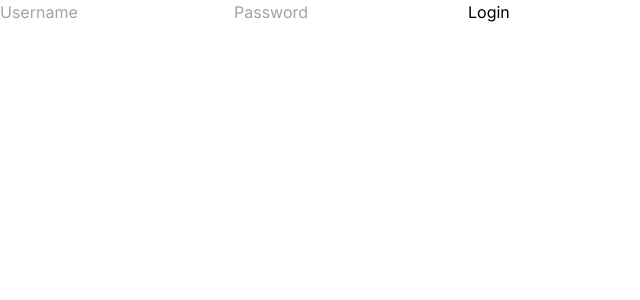
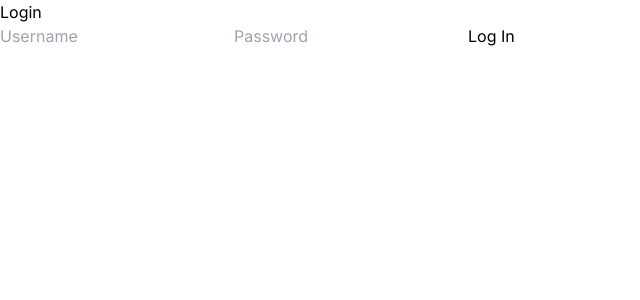
Before and after one commit to Abbasalubeid/BookingSystem, a Next.js app: page /login in a window 1280 px wide. Shown: the top 300 px of the page, without its empty margins (0-640 px from the left). Built offline with nearby package versions, Linux system fonts and the light colour scheme.

Commit message:
New design

```diff
--- /dev/null
+++ b/src/components/Form.js
@@ -0,0 +1,38 @@
+import React, { useState, Fragment } from 'react';
+
+const Form = ({ fields, onSubmit, submitLabel }) => {
+  const [formData, setFormData] = useState(
+    fields.reduce((acc, field) => ({ ...acc, [field.name]: '' }), {})
+  );
+
+  const handleChange = (event) => {
+    const { name, value } = event.target;
+    setFormData(prev => ({ ...prev, [name]: value }));
+  };
+
+  const handleSubmit = (event) => {
+    event.preventDefault();
+    onSubmit(formData);
+  };
+
+  return (
+    <>
+      <form onSubmit={handleSubmit}>
+        {fields.map(field => (
+          <Fragment key={field.name}>
+            <input
+              type={field.type}
+              name={field.name}
+              placeholder={field.placeholder}
+              value={formData[field.name]}
+              onChange={handleChange}
+            />
+          </Fragment>
+        ))}
+        <button type="submit">{submitLabel}</button>
+      </form>
+    </>
+  );
+};
+
+export default Form;
--- a/src/components/LoginForm.js
+++ /dev/null
@@ -1,21 +0,0 @@
-import React, { useState } from 'react';
-
-const LoginForm = ({ onLogin }) => {
-  const [username, setUsername] = useState('');
-  const [password, setPassword] = useState('');
-
-  const handleSubmit = async (event) => {
-    event.preventDefault();
-    onLogin(username, password);
-  };
-
-  return (
-    <form onSubmit={handleSubmit}>
-      <input type="text" placeholder="Username" value={username} onChange={(e) => setUsername(e.target.value)} />
-      <input type="password" placeholder="Password" value={password} onChange={(e) => setPassword(e.target.value)} />
-      <button type="submit">Login</button>
-    </form>
-  );
-};
-
-export default LoginForm;
--- a/src/presenters/LoginPresenter.js
+++ b/src/presenters/LoginPresenter.js
@@ -1,5 +1,5 @@
 import React from 'react';
-import LoginForm from '../components/LoginForm';
+import LoginView from '../views/LoginView';
 import { User } from '../models/User';
 
 
@@ -16,7 +16,6 @@ const LoginPresenter = () => {
       });
 
       if (response.ok) {
-
         const userData = await response.json();
         const user = new User(userData.id, userData.username, userData.admin);
         console.log(user.greet());
@@ -28,7 +27,7 @@ const LoginPresenter = () => {
     }
   };
 
-  return <LoginForm onLogin={handleLogin} />;
+  return <LoginView onLogin={handleLogin} />;
 };
 
 export default LoginPresenter;
--- /dev/null
+++ b/src/views/LoginView.js
@@ -0,0 +1,23 @@
+import React from 'react';
+import Form from '../components/Form';
+
+const LoginView = ({ onLogin }) => {
+  const loginFields = [
+    { name: 'username', type: 'text', placeholder: 'Username' },
+    { name: 'password', type: 'password', placeholder: 'Password' },
+  ];
+
+  const handleFormSubmit = (formData) => {
+    const { username, password } = formData;
+    onLogin(username, password);
+  };
+
+  return (
+    <div>
+      <h2>Login</h2>
+      <Form fields={loginFields} onSubmit={handleFormSubmit} submitLabel="Log In" />
+    </div>
+  );
+};
+
+export default LoginView;
```
